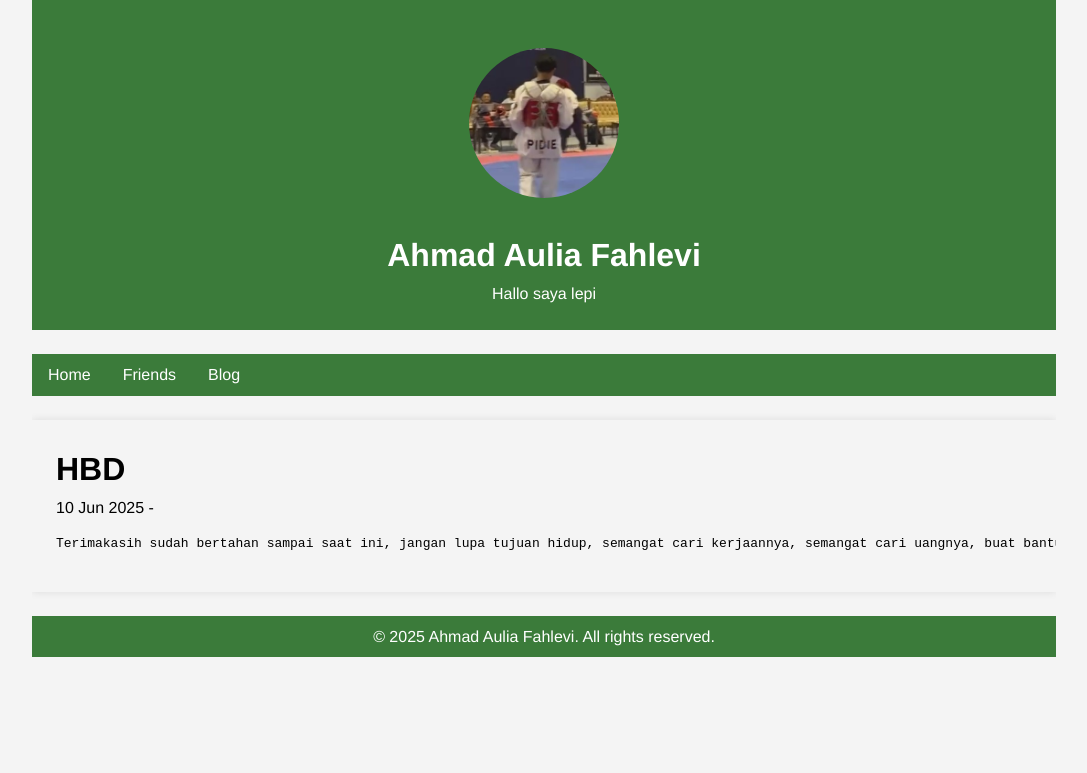
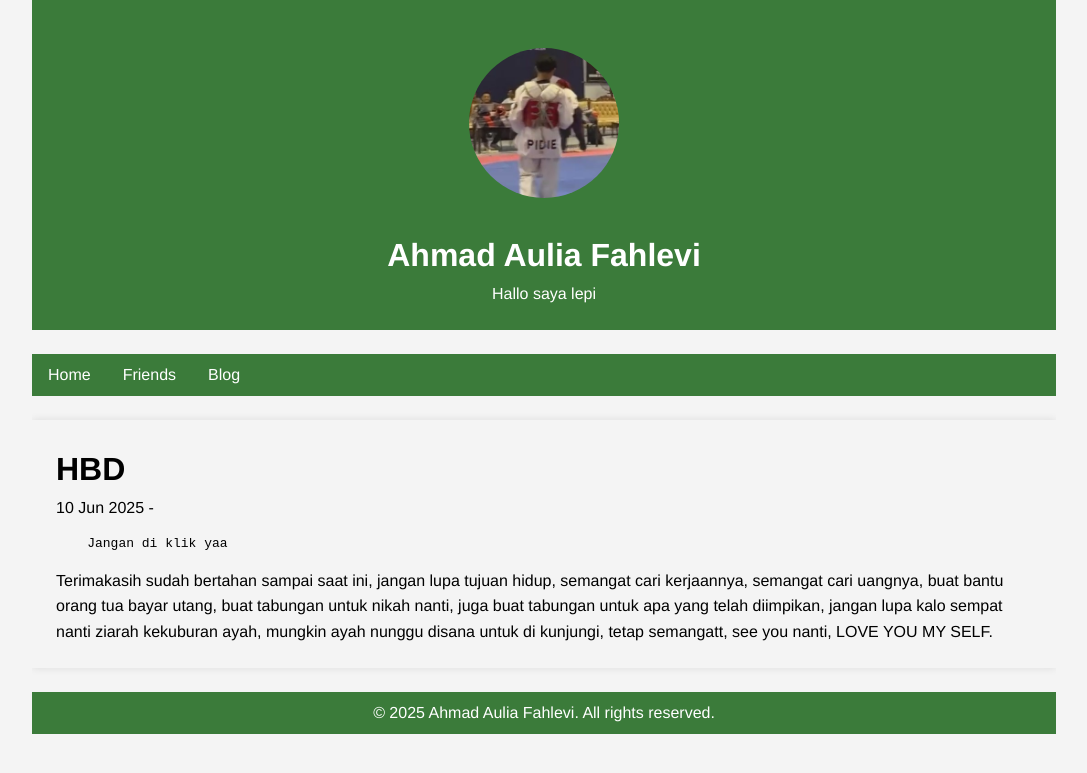
Before and after one commit to lepii1/lepii1.github.io, a Jekyll site: the page built from _posts/2025-6-10-hbd-to-me.md, in a window 1280 px wide. Shown: the top 773 px of the page, without its empty margins (96-1183 px from the left). Built offline with Jekyll 4.4.1, drawn with Linux system fonts in a browser that asks for light colours.

Commit message:
initial commit

```diff
--- a/_posts/2025-6-10-hbd-to-me.md
+++ b/_posts/2025-6-10-hbd-to-me.md
@@ -3,5 +3,6 @@ layout: post
 title: "HBD"
 ---
 
+        Jangan di klik yaa
 
-    Terimakasih sudah bertahan sampai saat ini, jangan lupa tujuan hidup, semangat cari kerjaannya, semangat cari uangnya, buat bantu orang tua bayar utang, buat tabungan untuk nikah nanti, juga buat tabungan untuk apa yang telah diimpikan, jangan lupa kalo sempat nanti ziarah kekuburan ayah, mungkin ayah nunggu disana untuk di kunjungi, tetap semangatt, see you nanti, LOVE YOU MY SELF.
+Terimakasih sudah bertahan sampai saat ini, jangan lupa tujuan hidup, semangat cari kerjaannya, semangat cari uangnya, buat bantu orang tua bayar utang, buat tabungan untuk nikah nanti, juga buat tabungan untuk apa yang telah diimpikan, jangan lupa kalo sempat nanti ziarah kekuburan ayah, mungkin ayah nunggu disana untuk di kunjungi, tetap semangatt, see you nanti, LOVE YOU MY SELF.
```
